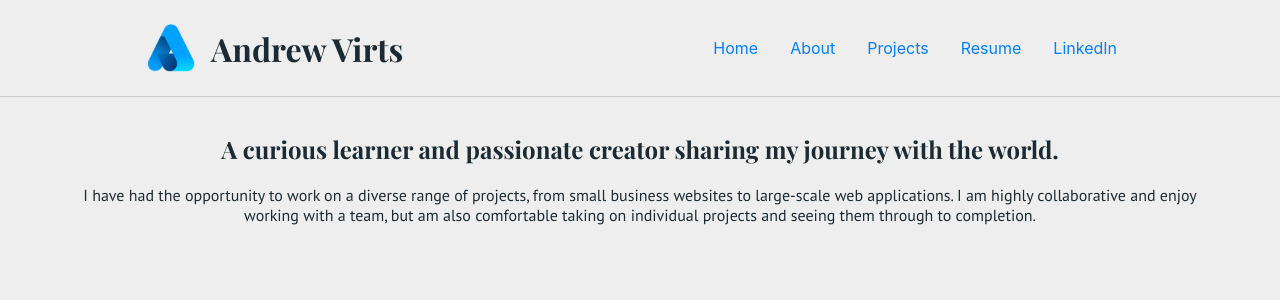
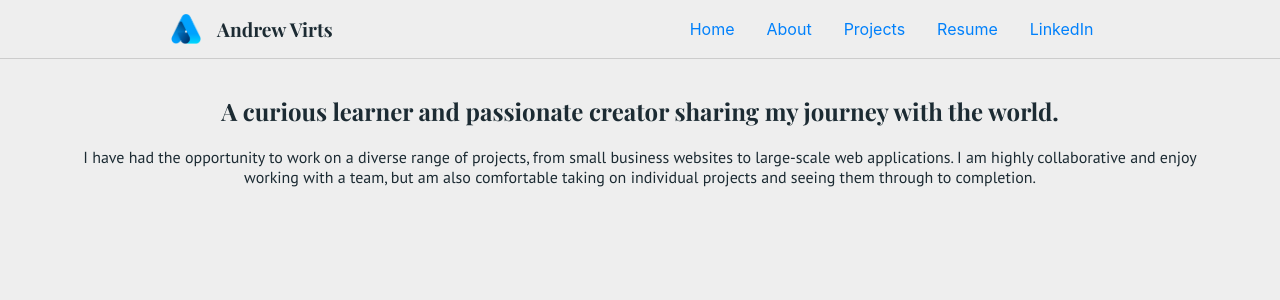
Before and after one commit to asvirts/portfolioWebsite, a React (Create React App) app in the folder virts-dev/: page / in a window 1280 px wide. Shown: the top 300 px of the page. Built offline with nearby package versions, Linux system fonts and the light colour scheme; a web font is replaced by a local one.

Commit message:
nav sizing

```diff
--- a/virts-dev/src/index.css
+++ b/virts-dev/src/index.css
@@ -90,7 +90,7 @@ h6 {
 
 h1.logo-name {
   display: inline-block;
-  font-size: 2rem;
+  font-size: 1.2rem;
 }
 
 p {
@@ -127,8 +127,9 @@ li {
 }
 
 img.logo {
-  width: 3rem;
+  width: auto;
   height: auto;
+  max-height: 30px;
 }
 
 img.about {
```
